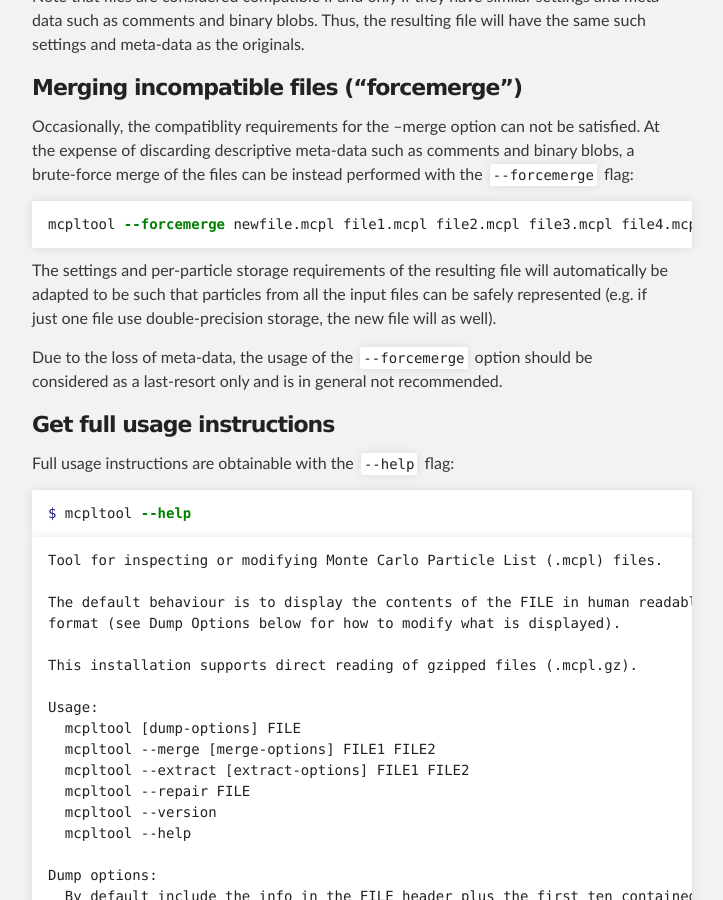
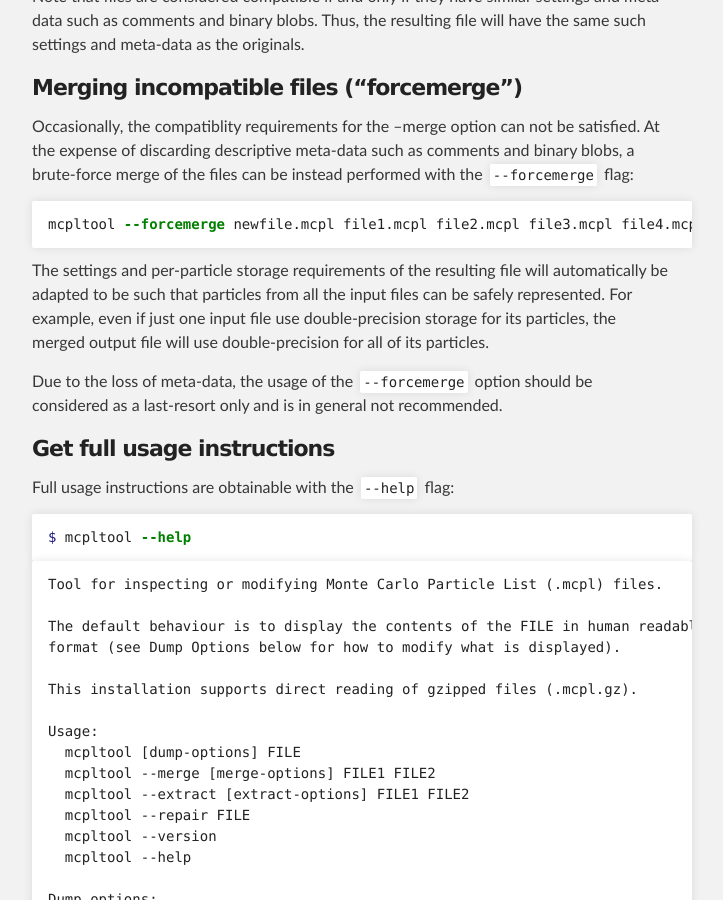
Before and after one commit to mctools/mcpl, a Jekyll site: the page built from usage_cmdline.md, in a window 1280 px wide and 900 px high, scrolled down 2745 px. Shown: the whole window, without its empty margins (288-1011 px from the left). Built offline with Jekyll 4.4.1, drawn with Linux system fonts in a browser that asks for light colours.

```diff
--- a/usage_cmdline.md
+++ b/usage_cmdline.md
@@ -114,8 +114,9 @@ mcpltool --forcemerge newfile.mcpl file1.mcpl file2.mcpl file3.mcpl file4.mcpl
 
 The settings and per-particle storage requirements of the resulting file will
 automatically be adapted to be such that particles from all the input files can
-be safely represented (e.g. if just one file use double-precision storage, the
-new file will as well).
+be safely represented. For example, even if just one input file use
+double-precision storage for its particles, the merged output file will use
+double-precision for all of its particles.
 
 Due to the loss of meta-data, the usage of the `--forcemerge` option should be
 considered as a last-resort only and is in general not recommended.
```
